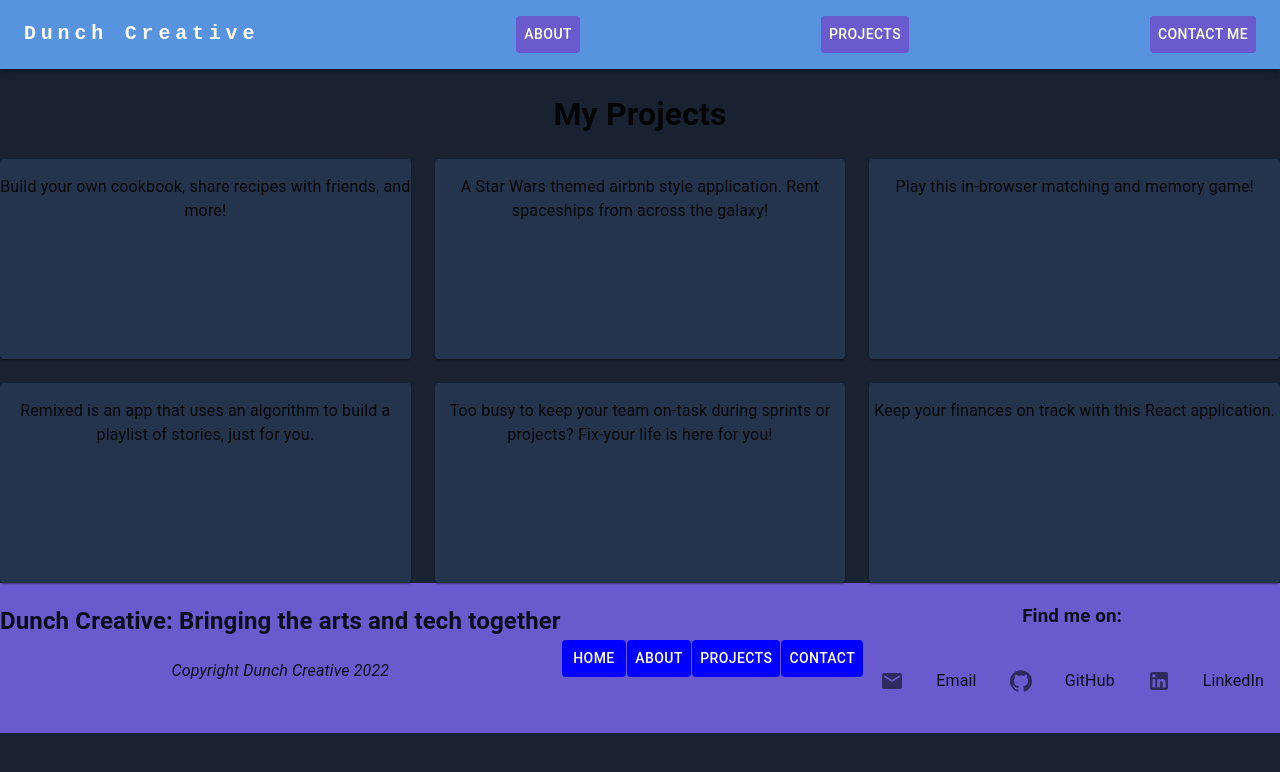
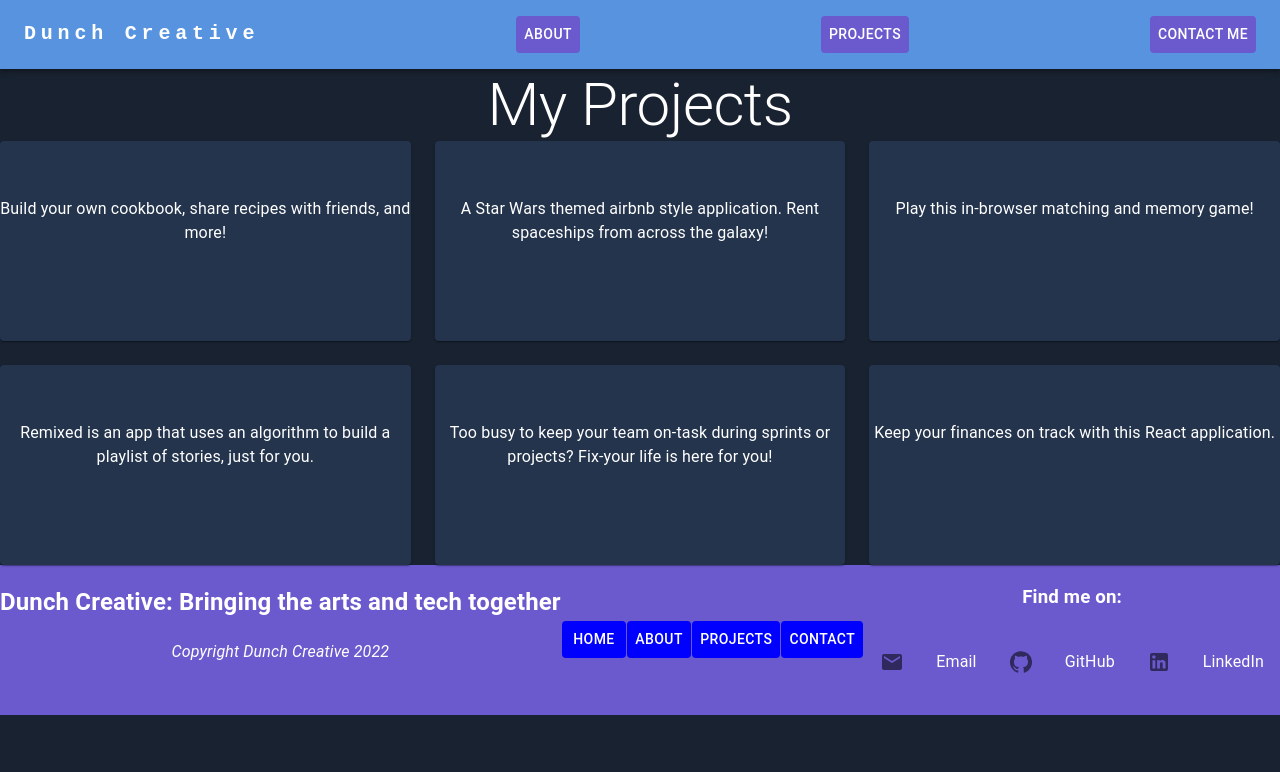
Before and after one commit to Kieran-Dunch/dunch-creative, a React (Create React App) app: page /projects in a window 1280 px wide. Shown: the top 772 px of the page. Built offline with nearby package versions, Linux system fonts and the light colour scheme.

Commit message:
converted projects to mui components

```diff
--- a/src/App.js
+++ b/src/App.js
@@ -21,6 +21,9 @@ const theme = createTheme({
     background: {
       default: "#192231",
       paper: "#24344d"
+    },
+    text: {
+      primary: "#fff"
     }
   }
 });
--- a/src/pages/Projects.css
+++ b/src/pages/Projects.css
@@ -1,12 +1,10 @@
 .card {
-  position: relative;
   height: 200px
 }
 
 .card .front {
   transform: rotateY(90deg);
   transition: all ease-in 0.2s;
-  position: absolute;
 }
 
 .flipped .front {
--- a/src/pages/Projects.js
+++ b/src/pages/Projects.js
@@ -1,11 +1,10 @@
-import { Card, Grid } from "@mui/material";
+import { Card, Grid, Typography } from "@mui/material";
 // styles
 import "./Projects.css";
 
-// I want to refactor cardlist to be used here
-// add stack in descriptions
 // TODO: add proper styling and css animations to the cards
 // TODO: add links to the proper hosting pages
+// TODO: change animation to scroll, add background pictures, and hover to lift it off the page
 export default function Projects() {
   const projects = [
     {
@@ -36,7 +35,7 @@ export default function Projects() {
 
   return (
     <>
-      <h1>My Projects</h1>
+      <Typography variant="h2">My Projects</Typography>
       <Grid container spacing={3}>
         {projects.map((project) => (
           <Grid
@@ -45,8 +44,12 @@ export default function Projects() {
             key={project.name}
             onClick={(e) => e.target.classList.toggle("flipped")}>
             <Card className="card">
-              <h2 className="front">{project.name}</h2>
-              <p className="back">{project.desc}</p>
+              <Typography variant="h3" className="front">
+                {project.name}
+              </Typography>
+              <Typography className="back" variant="body1">
+                {project.desc}
+              </Typography>
             </Card>
           </Grid>
         ))}
```
